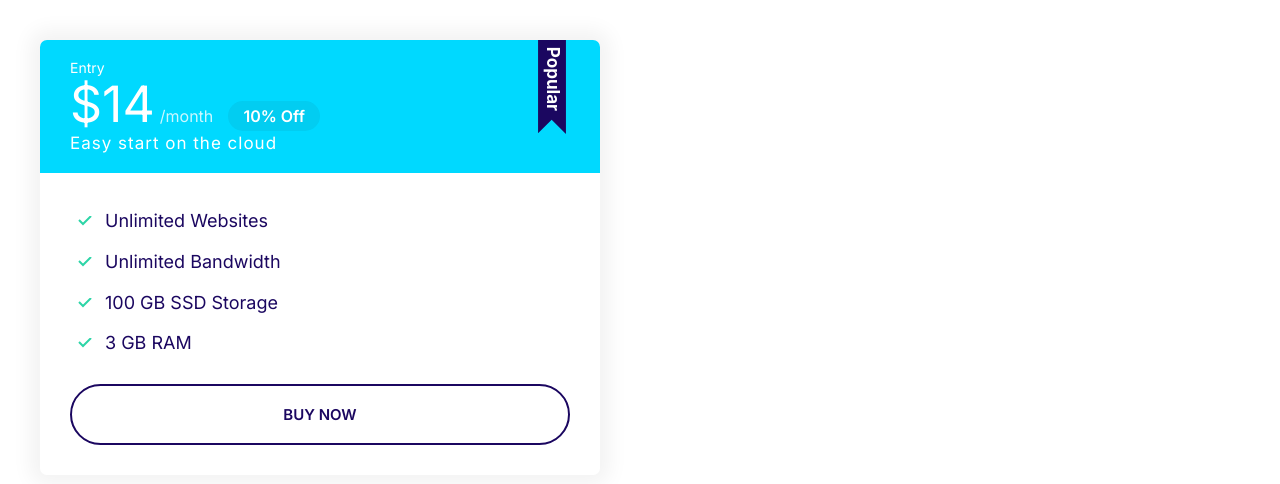
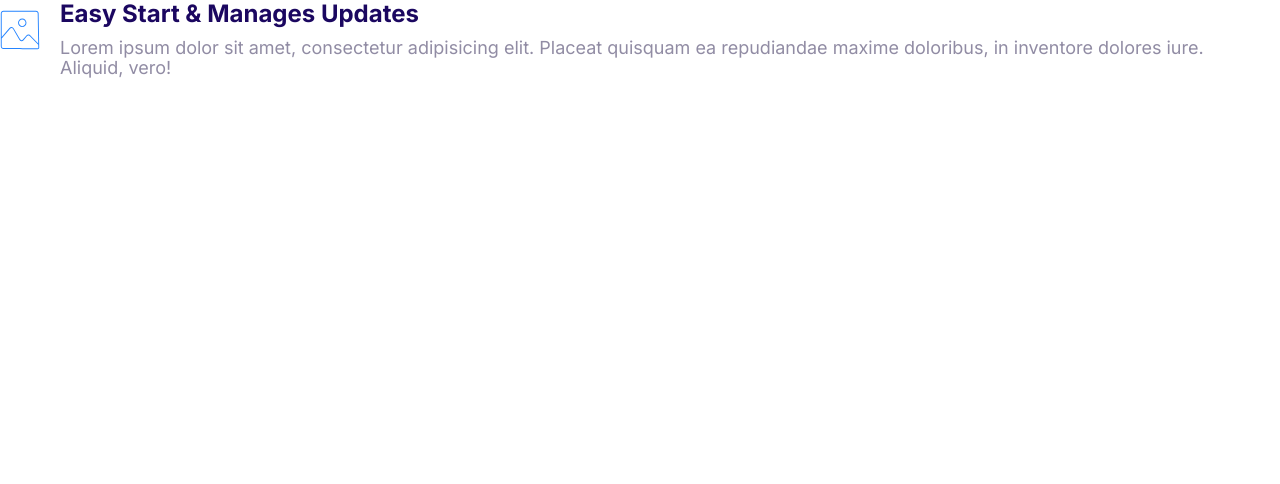
Before and after one commit to jawidanwari/Jawidanwari, a plain HTML site: page index.html in a window 1280 px wide. Drawn offline with Linux system fonts and the light colour scheme.

Commit message:
Build the media component.

```diff
--- a/css/styles.css
+++ b/css/styles.css
@@ -359,3 +359,20 @@ a {
     font-size: 1.7rem;
   }
 }
+
+/* Media */
+.media {
+  display: flex;
+}
+
+.media__title {
+  margin-top: 0;
+}
+
+.media__body {
+  margin: 0 2rem;
+}
+
+.media__image {
+  margin-top: 1rem;
+}
--- a/index.html
+++ b/index.html
@@ -14,26 +14,19 @@
     <title>Document</title>
   </head>
   <body>
-    <div style="width: 50%; padding: 4rem">
-      <div class="plan plan--popular">
-        <div class="card card--secondary">
-          <header class="card__header">
-            <h3 class="plan__name">Entry</h3>
-            <span class="plan__price">$14</span>
-            <span class="plan__billing-cycle">/month</span>
-            <span class="badge badge--secondary badge--small">10% Off</span>
-            <span class="plan__description">Easy start on the cloud</span>
-          </header>
-          <div class="card__body">
-            <ul class="list list--tick">
-              <li class="list__item">Unlimited Websites</li>
-              <li class="list__item">Unlimited Bandwidth</li>
-              <li class="list__item">100 GB SSD Storage</li>
-              <li class="list__item">3 GB RAM</li>
-            </ul>
-            <button class="btn btn--outline btn--block">Buy Now</button>
-          </div>
-        </div>
+    <div class="media">
+      <div class="media__image">
+        <svg class="icon icon--primary">
+          <use xlink:href="images/sprite.svg#snap"></use>
+        </svg>
+      </div>
+      <div class="media__body">
+        <h3 class="media__title">Easy Start & Manages Updates</h3>
+        <p>
+          Lorem ipsum dolor sit amet, consectetur adipisicing elit. Placeat
+          quisquam ea repudiandae maxime doloribus, in inventore dolores iure.
+          Aliquid, vero!
+        </p>
       </div>
     </div>
   </body>
```
Also changed, not shown: components/media.html (added, +14 -0 lines).
